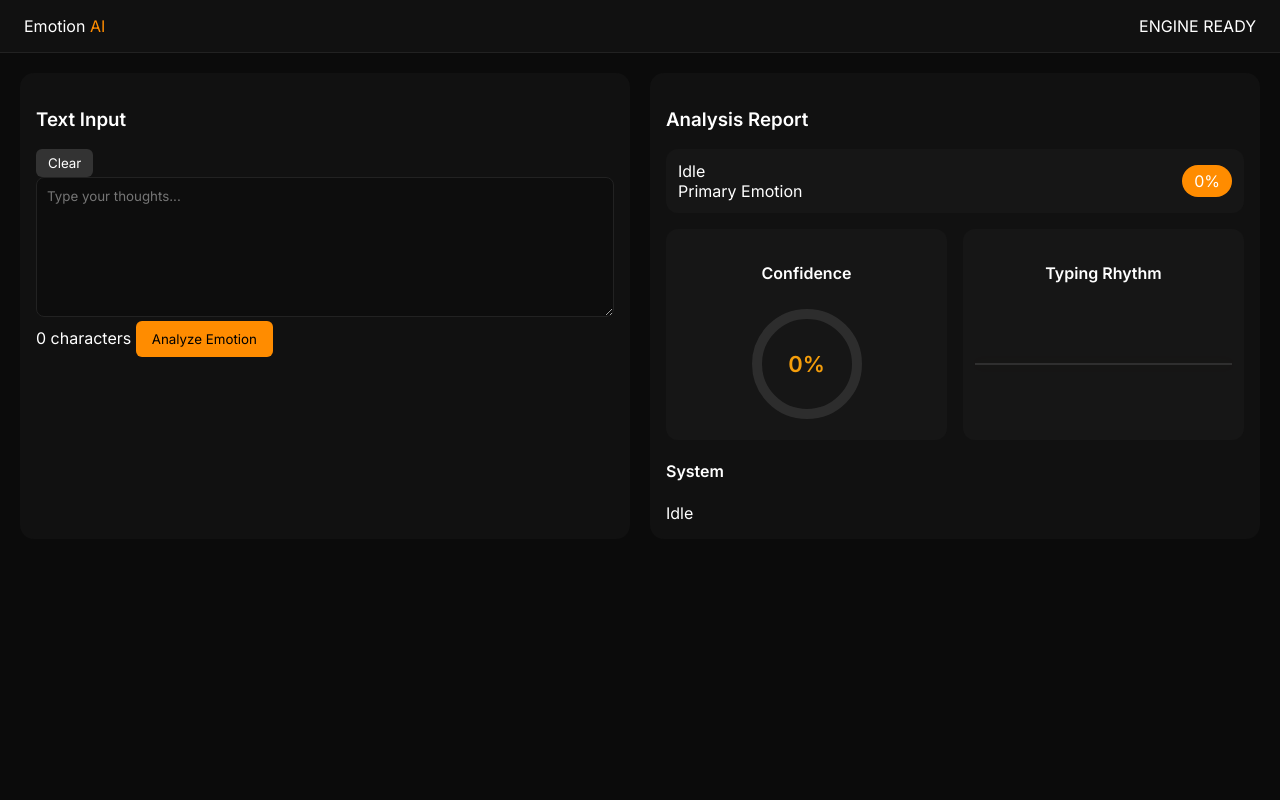
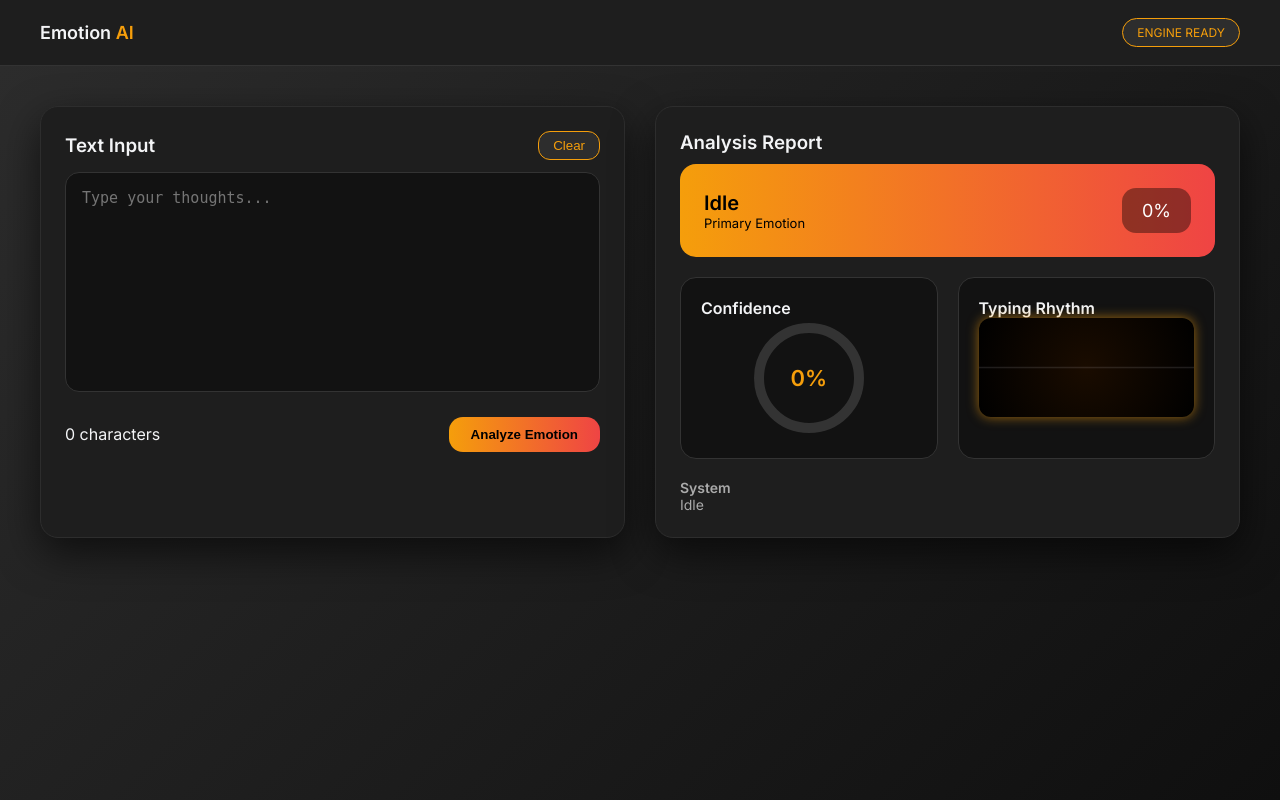
Before and after one commit to shibinj-stack/lemotionnnnnn, a Flask app: page / in a window 1280 px wide. Run offline with Flask 3, Linux system fonts and the light colour scheme; parts of the project's set-up code (start-up, migrations or seed data) failed here and were passed over.

Commit message:
Update style.css

```diff
--- a/backend/static/style.css
+++ b/backend/static/style.css
@@ -1,179 +1,318 @@
 * {
-    box-sizing: border-box;
-    font-family: 'Inter', sans-serif;
+  box-sizing: border-box;
+  margin: 0;
+  padding: 0;
 }
 
+/* =========================
+   GLOBAL
+   ========================= */
 body {
-    margin: 0;
-    background: #0b0b0b;
-    color: #fff;
+  font-family: 'Inter', sans-serif;
+  background: linear-gradient(135deg, #2d2d2d, #0f0f0f);
+  color: #f3f4f6;
+  min-height: 100vh;
+  overflow-x: hidden;
 }
 
+body * {
+  position: relative;
+  z-index: 5;
+}
+
+/* =========================
+   TOP BAR
+   ========================= */
 .topbar {
-    display: flex;
-    justify-content: space-between;
-    padding: 16px 24px;
-    background: #111;
-    border-bottom: 1px solid #222;
+  display: flex;
+  justify-content: space-between;
+  align-items: center;
+  padding: 18px 40px;
+  background: #1e1e1e;
+  border-bottom: 1px solid #333;
+}
+
+.logo {
+  font-weight: 600;
+  font-size: 18px;
 }
 
 .logo span {
-    color: #ff8c00;
+  color: #f59e0b;
 }
 
-.dashboard {
-    display: grid;
-    grid-template-columns: 1fr 1fr;
-    gap: 20px;
-    padding: 20px;
+.status {
+  background: #2d2d2d;
+  color: #f59e0b;
+  padding: 6px 14px;
+  border-radius: 20px;
+  font-size: 12px;
+  border: 1px solid #f59e0b;
 }
 
-.panel {
-    background: #111;
-    border-radius: 14px;
-    padding: 16px;
+/* =========================
+   MAIN LAYOUT
+   ========================= */
+.dashboard {
+  display: grid;
+  grid-template-columns: 1fr 1fr;
+  gap: 30px;
+  padding: 40px;
 }
 
+/* =========================
+   PANELS
+   ========================= */
+.panel {
+  background: #1e1e1e;
+  border-radius: 18px;
+  padding: 24px;
+  box-shadow: 0 15px 40px rgba(0, 0, 0, 0.6);
+  border: 1px solid #2d2d2d;
+}
+
+/* =========================
+   PANEL HEADER
+   ========================= */
+.panel-header {
+  display: flex;
+  justify-content: space-between;
+  align-items: center;
+}
+
+/* =========================
+   TEXTAREA
+   ========================= */
 textarea {
-    width: 100%;
-    height: 140px;
-    background: #0d0d0d;
-    border: 1px solid #222;
-    color: #fff;
-    padding: 10px;
-    border-radius: 8px;
+  width: 100%;
+  height: 220px;
+  background: #121212;
+  border: 1px solid #333;
+  border-radius: 14px;
+  padding: 16px;
+  color: #fff;
+  margin-top: 12px;
+  resize: none;
+  font-size: 15px;
+}
+
+/* =========================
+   FOOTER
+   ========================= */
+.panel-footer {
+  display: flex;
+  justify-content: space-between;
+  align-items: center;
+  margin-top: 14px;
+  min-height: 48px;
+}
+
+/* =========================
+   BUTTONS
+   ========================= */
+.clear-btn {
+  background: #2d2d2d;
+  border: 1px solid #f59e0b;
+  color: #f59e0b;
+  padding: 6px 14px;
+  border-radius: 12px;
+  cursor: pointer;
 }
 
 .analyze-btn {
-    background: #ff8c00;
-    border: none;
-    padding: 10px 16px;
-    border-radius: 6px;
-    cursor: pointer;
+  background: linear-gradient(90deg, #f59e0b, #ef4444);
+  border: none;
+  padding: 10px 22px;
+  border-radius: 14px;
+  color: black;
+  font-weight: 600;
+  cursor: pointer;
 }
 
-.clear-btn {
-    background: #333;
-    color: #fff;
-    border: none;
-    padding: 6px 12px;
-    border-radius: 6px;
-    cursor: pointer;
+/* =========================
+   EMOTION CARD
+   ========================= */
+.emotion-card {
+  background: linear-gradient(90deg, #f59e0b, #ef4444);
+  padding: 24px;
+  border-radius: 16px;
+  display: flex;
+  justify-content: space-between;
+  align-items: center;
+  color: black;
+  margin-top: 10px;
 }
 
-.emotion-card {
-    display: flex;
-    justify-content: space-between;
-    align-items: center;
-    background: #161616;
-    padding: 12px;
-    border-radius: 12px;
+.emotion-name {
+  font-size: 20px;
+  font-weight: 600;
 }
 
-.confidence-pill {
-    background: #ff8c00;
-    padding: 6px 12px;
-    border-radius: 20px;
+.emotion-label {
+  font-size: 13px;
 }
 
-.stats-grid {
-    display: grid;
-    grid-template-columns: 1fr 1fr;
-    gap: 16px;
-    margin-top: 16px;
+/* =========================
+   CONFIDENCE PILL
+   ========================= */
+.confidence-pill {
+  background: rgba(0, 0, 0, 0.4);
+  padding: 12px 20px;
+  border-radius: 14px;
+  color: white;
+  font-size: 18px;
 }
 
-.stat-box {
-    background: #161616;
-    padding: 12px;
-    border-radius: 12px;
-    text-align: center;
+/* =========================
+   GRID
+   ========================= */
+.stats-grid {
+  display: grid;
+  grid-template-columns: 1fr 1fr;
+  gap: 20px;
+  margin-top: 20px;
 }
 
-/* 🔥 ORANGE TYPING RHYTHM GRAPH */
-#typingChart {
-    background: radial-gradient(circle at center, #1a0c00, #000);
-    border-radius: 12px;
+/* =========================
+   STAT BOX
+   ========================= */
+.stat-box {
+  background: #121212;
+  padding: 20px;
+  border-radius: 16px;
+  border: 1px solid #333;
 }
 
-/* Orange glow */
+/* =========================
+   CANVAS (TYPING RHYTHM)
+   ========================= */
 canvas {
-    filter: drop-shadow(0 0 6px rgba(255, 140, 0, 0.8));
+  background: radial-gradient(circle at center, #1a0c00, #000);
+  border-radius: 12px;
+  width: 100%;
+  filter: drop-shadow(0 0 6px rgba(245, 158, 11, 0.6));
 }
 
-/* Donut */
-/* DONUT CONTAINER */
-.donut-container{
-  position:relative;
-  width:120px;
-  height:120px;
-  margin:auto;
-}
-/* BACKGROUND RING (EMPTY PART) */
-.donut-bg{
-  fill:none;
-  stroke:#2d2d2d;   /* visible empty ring */
-  stroke-width:10;
+/* =========================
+   DONUT
+   ========================= */
+.donut-container {
+  position: relative;
+  width: 120px;
+  height: 120px;
+  margin: auto;
 }
 
-/* FOREGROUND RING (CONFIDENCE PART) */
-.donut-fill{
-  fill:none;
-  stroke:#F59E0B;   /* orange confidence */
-  stroke-width:10;
-  stroke-dasharray:314;   /* 2πr where r=50 */
-  stroke-dashoffset:314; /* start at 0% */
-  stroke-linecap:round;
-  transition:stroke-dashoffset 0.9s ease;
-  transform:rotate(-90deg);
-  transform-origin:50% 50%;
+.donut-bg {
+  fill: none;
+  stroke: #333;
+  stroke-width: 10;
 }
 
-/* TEXT */
-.donut-text{
-  position:absolute;
-  inset:0;
-  display:flex;
-  align-items:center;
-  justify-content:center;
-  color:#F59E0B;
-  font-size:22px;
-  font-weight:600;
-}
-/* ===============================
-   TYPING RHYTHM CARD (FINAL)
-   =============================== */
-
-.rhythm-box {
-  background: radial-gradient(
-    circle at top,
-    #1a1a1a,
-    #0d0d0d
-  );
-  border-radius: 18px;
-  padding: 18px;
-  border: 1px solid rgba(255,255,255,0.06);
-  box-shadow:
-    inset 0 0 20px rgba(0,0,0,0.8),
-    0 10px 30px rgba(0,0,0,0.6);
+.donut-fill {
+  fill: none;
+  stroke: #f59e0b;
+  stroke-width: 10;
+  stroke-dasharray: 314;
+  stroke-dashoffset: 314;
+  transition: 1s;
+  transform: rotate(-90deg);
+  transform-origin: 50% 50%;
 }
 
-.rhythm-box h4 {
-  margin-bottom: 10px;
-  color: #e5e7eb;
-  font-weight: 500;
-  font-size: 15px;
+.donut-text {
+  position: absolute;
+  inset: 0;
+  display: flex;
+  align-items: center;
+  justify-content: center;
+  color: #f59e0b;
+  font-size: 22px;
+  font-weight: 600;
 }
 
-/* Canvas styling */
-#typingChart {
-  width: 100%;
-  height: 120px;
-  background: transparent;
-  border-radius: 12px;
+/* =========================
+   SYSTEM
+   ========================= */
+.system {
+  margin-top: 20px;
+  color: #aaa;
+  font-size: 14px;
 }
 
-/* Subtle orange glow for waveform */
-#typingChart {
-  filter: drop-shadow(0 0 6px rgba(245,158,11,0.35));
+/* =========================
+   MOBILE RESPONSIVE
+   ========================= */
+@media (max-width: 768px) {
+
+  .topbar {
+    padding: 12px 16px;
+  }
+
+  .logo {
+    font-size: 16px;
+  }
+
+  .status {
+    font-size: 11px;
+    padding: 4px 10px;
+  }
+
+  .dashboard {
+    grid-template-columns: 1fr;
+    padding: 16px;
+    gap: 20px;
+  }
+
+  .panel {
+    padding: 16px;
+    border-radius: 16px;
+  }
+
+  textarea {
+    height: 180px;
+    font-size: 14px;
+  }
+
+  .panel-footer {
+    flex-direction: column;
+    align-items: stretch;
+    gap: 12px;
+  }
+
+  .analyze-btn {
+    width: 100%;
+    padding: 12px;
+    font-size: 15px;
+  }
+
+  .emotion-card {
+    flex-direction: column;
+    text-align: center;
+    gap: 10px;
+    padding: 20px;
+  }
+
+  .confidence-pill {
+    font-size: 16px;
+    padding: 8px 16px;
+  }
+
+  .stats-grid {
+    grid-template-columns: 1fr;
+    gap: 16px;
+  }
+
+  canvas {
+    width: 100% !important;
+    height: auto !important;
+  }
+
+  .donut-text {
+    font-size: 20px;
+  }
+
+  .system {
+    font-size: 13px;
+  }
 }
```
